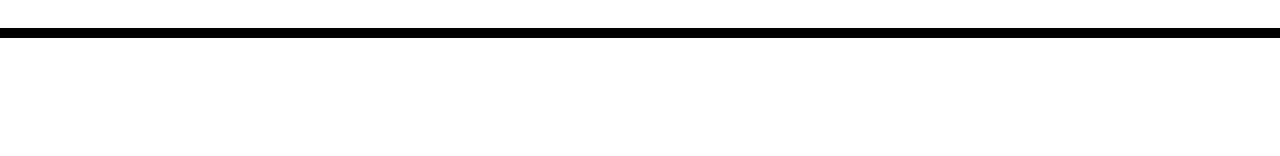
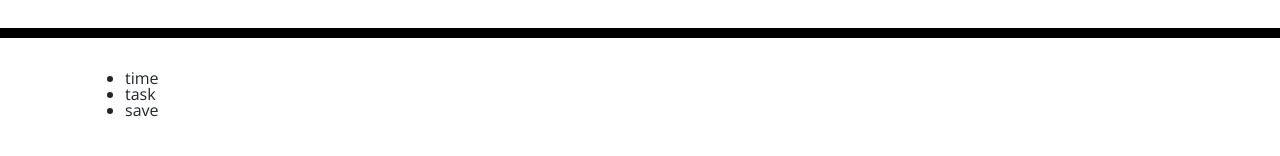
Before and after one commit to gato365/gato365-work-day-scheduler, a plain HTML site: page index.html in a window 1280 px wide. Shown: the part 230-386 px from the top of the page. Drawn offline with nearby package versions, Linux system fonts and the light colour scheme.

Commit message:
Ability to see initial names of scheduler

```diff
--- a/index.html
+++ b/index.html
@@ -30,6 +30,29 @@
     </header>
     <div class="container">
       <!-- Timeblocks go here -->
+
+
+<section>
+  <ul>
+    <li class = "time">time</li>
+    <li class = "task">task</li>
+    <li class = "save">save</li>
+  </ul>
+</section>
+
+
+
+
+
+
+
+
+
+
+
+
+
+
     </div>
 
     <script src="https://code.jquery.com/jquery-3.4.1.min.js"></script>
```
